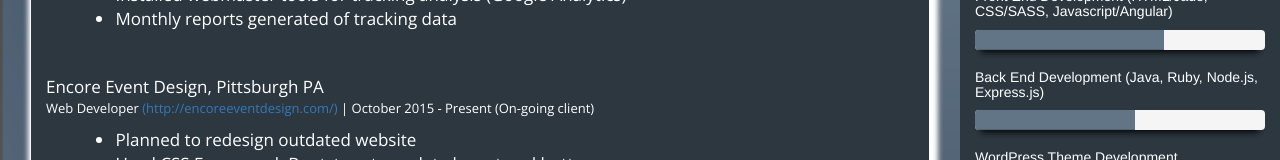
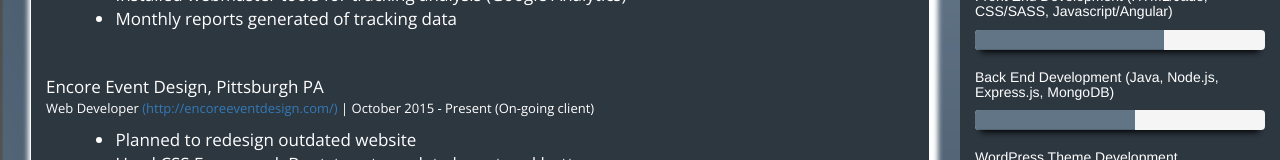
Before and after one commit to JMW5/ModernResume, a website: page index.html in a window 1280 px wide. Shown: the part 722-882 px from the top of the page. Drawn offline with nearby package versions, Linux system fonts and the light colour scheme; a web font is replaced by a local one.

Commit message:
Switch panels

```diff
--- a/index.html
+++ b/index.html
@@ -129,7 +129,7 @@
           <div id="progress" class="progress">
             <div id="progressbar" role="progressbar" aria-valuenow="45" aria-valuemin="0" aria-valuemax="100" style="width: 65%" class="progress-bar"></div>
           </div>
-          <h5 class="sub-headlines">Back End Development (Java, Ruby, Node.js, Express.js)</h5>
+          <h5 class="sub-headlines">Back End Development (Java, Node.js, Express.js, MongoDB)</h5>
           <div id="progress" class="progress">
             <div id="progressbar" role="progressbar" aria-valuenow="45" aria-valuemin="0" aria-valuemax="100" style="width: 55%" class="progress-bar"></div>
           </div>
```
